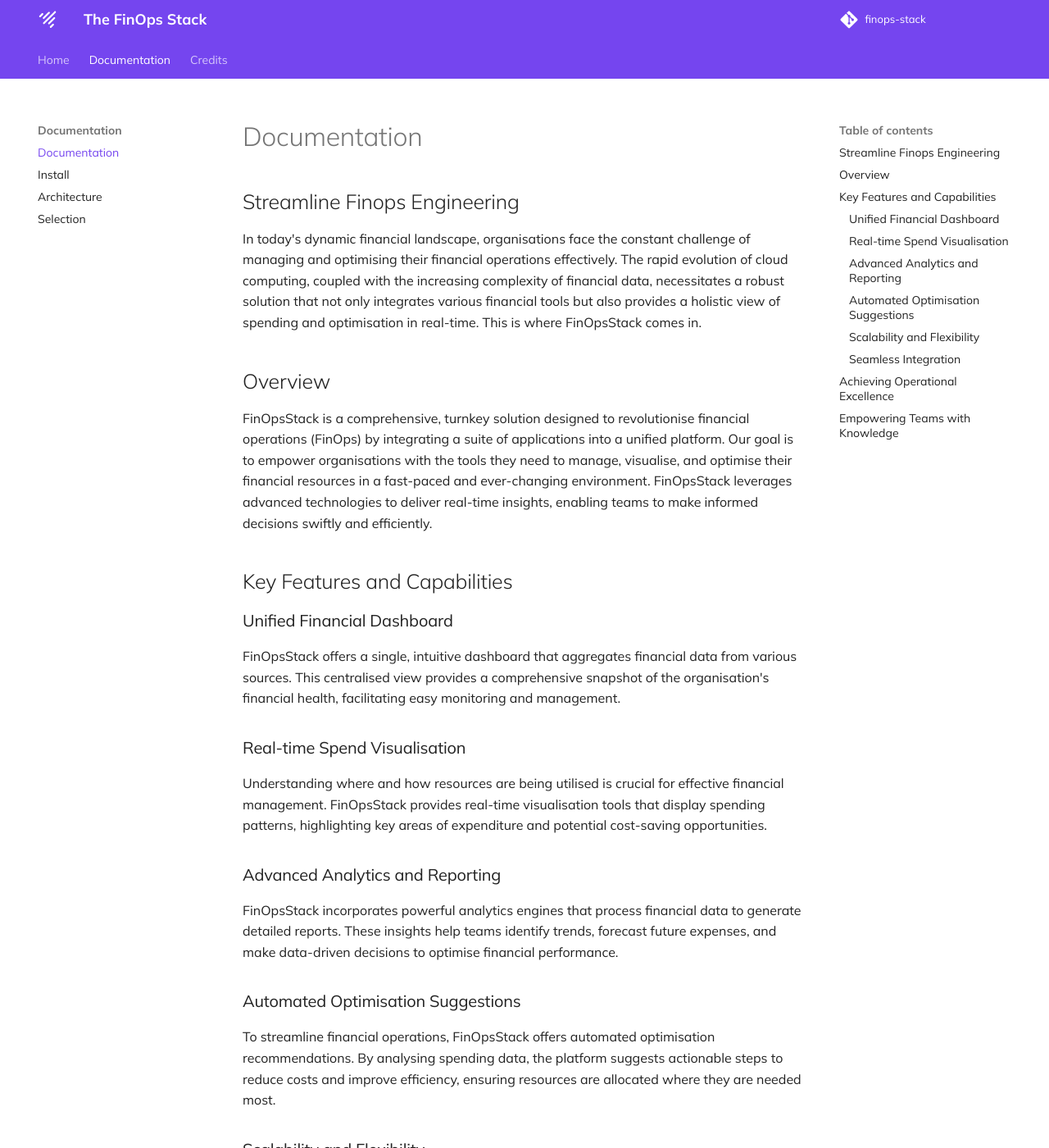
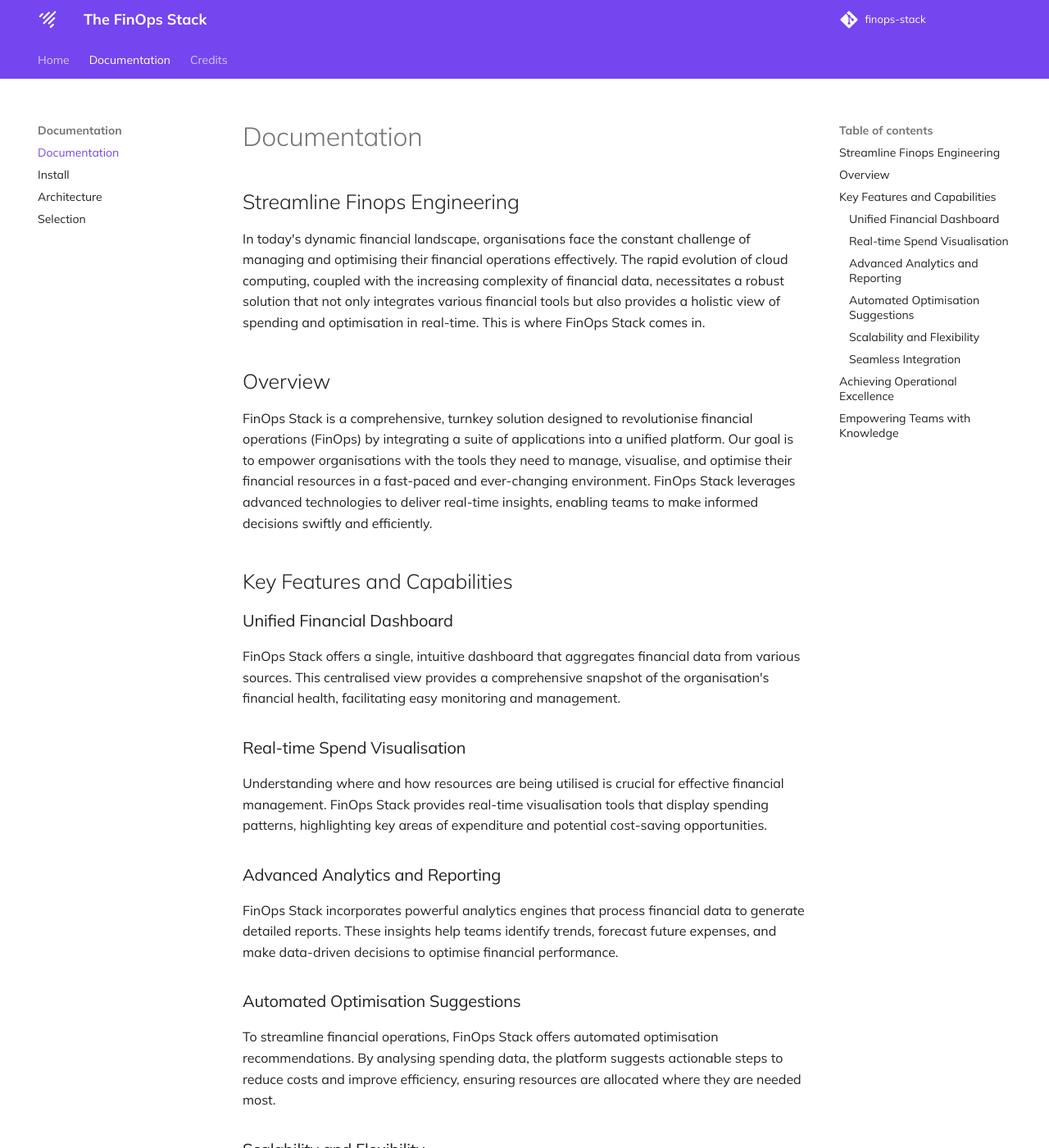
Before and after one commit to jetstack/finops-stack, an MkDocs documentation site: the page built from content/intro.md, in a window 1280 px wide and 1400 px high. Shown: the whole window at 82% size. Built offline with MkDocs 1.6.1 and Material for MkDocs 9.7.7, drawn with Linux system fonts in a browser that asks for light colours; comment, search, counter and statistics services are not loaded; some of the changed text lies outside the part shown.

Commit message:
Change FinOpsStack to FinOps Stack

```diff
--- a/content/intro.md
+++ b/content/intro.md
@@ -4,42 +4,42 @@ title: Documentation
 
 ## Streamline Finops Engineering
 
-In today's dynamic financial landscape, organisations face the constant challenge of managing and optimising their financial operations effectively. The rapid evolution of cloud computing, coupled with the increasing complexity of financial data, necessitates a robust solution that not only integrates various financial tools but also provides a holistic view of spending and optimisation in real-time. This is where FinOpsStack comes in.
+In today's dynamic financial landscape, organisations face the constant challenge of managing and optimising their financial operations effectively. The rapid evolution of cloud computing, coupled with the increasing complexity of financial data, necessitates a robust solution that not only integrates various financial tools but also provides a holistic view of spending and optimisation in real-time. This is where FinOps Stack comes in.
 
 ## Overview
 
-FinOpsStack is a comprehensive, turnkey solution designed to revolutionise financial operations (FinOps) by integrating a suite of applications into a unified platform. Our goal is to empower organisations with the tools they need to manage, visualise, and optimise their financial resources in a fast-paced and ever-changing environment. FinOpsStack leverages advanced technologies to deliver real-time insights, enabling teams to make informed decisions swiftly and efficiently.
+FinOps Stack is a comprehensive, turnkey solution designed to revolutionise financial operations (FinOps) by integrating a suite of applications into a unified platform. Our goal is to empower organisations with the tools they need to manage, visualise, and optimise their financial resources in a fast-paced and ever-changing environment. FinOps Stack leverages advanced technologies to deliver real-time insights, enabling teams to make informed decisions swiftly and efficiently.
 
 ## Key Features and Capabilities
 
 ### Unified Financial Dashboard
 
-FinOpsStack offers a single, intuitive dashboard that aggregates financial data from various sources. This centralised view provides a comprehensive snapshot of the organisation's financial health, facilitating easy monitoring and management.
+FinOps Stack offers a single, intuitive dashboard that aggregates financial data from various sources. This centralised view provides a comprehensive snapshot of the organisation's financial health, facilitating easy monitoring and management.
 
 ### Real-time Spend Visualisation
 
-Understanding where and how resources are being utilised is crucial for effective financial management. FinOpsStack provides real-time visualisation tools that display spending patterns, highlighting key areas of expenditure and potential cost-saving opportunities.
+Understanding where and how resources are being utilised is crucial for effective financial management. FinOps Stack provides real-time visualisation tools that display spending patterns, highlighting key areas of expenditure and potential cost-saving opportunities.
 
 ### Advanced Analytics and Reporting
 
-FinOpsStack incorporates powerful analytics engines that process financial data to generate detailed reports. These insights help teams identify trends, forecast future expenses, and make data-driven decisions to optimise financial performance.
+FinOps Stack incorporates powerful analytics engines that process financial data to generate detailed reports. These insights help teams identify trends, forecast future expenses, and make data-driven decisions to optimise financial performance.
 
 ### Automated Optimisation Suggestions
 
-To streamline financial operations, FinOpsStack offers automated optimisation recommendations. By analysing spending data, the platform suggests actionable steps to reduce costs and improve efficiency, ensuring resources are allocated where they are needed most.
+To streamline financial operations, FinOps Stack offers automated optimisation recommendations. By analysing spending data, the platform suggests actionable steps to reduce costs and improve efficiency, ensuring resources are allocated where they are needed most.
 
 ### Scalability and Flexibility
 
-Designed to adapt to the evolving needs of organisations, FinOpsStack is highly scalable and flexible. Whether a small business or a large enterprise, the platform can be customised to fit specific requirements, growing alongside the organisation.
+Designed to adapt to the evolving needs of organisations, FinOps Stack is highly scalable and flexible. Whether a small business or a large enterprise, the platform can be customised to fit specific requirements, growing alongside the organisation.
 
 ### Seamless Integration
 
-FinOpsStack seamlessly integrates with existing financial tools and systems, eliminating the need for disruptive overhauls. This ensures a smooth transition and minimal downtime, allowing teams to quickly adopt and benefit from the platform.
+FinOps Stack seamlessly integrates with existing financial tools and systems, eliminating the need for disruptive overhauls. This ensures a smooth transition and minimal downtime, allowing teams to quickly adopt and benefit from the platform.
 
 ## Achieving Operational Excellence
 
-The core objective of FinOpsStack is to enhance operational efficiency and financial transparency. By providing a fast and effective means to visualise spending and optimise financial operations, the platform helps teams understand their financial landscape within minutes. This rapid insight enables proactive management, reducing the time and effort required to identify and address financial issues.
+The core objective of FinOps Stack is to enhance operational efficiency and financial transparency. By providing a fast and effective means to visualise spending and optimise financial operations, the platform helps teams understand their financial landscape within minutes. This rapid insight enables proactive management, reducing the time and effort required to identify and address financial issues.
 
 ## Empowering Teams with Knowledge
 
-FinOpsStack is designed with the end-user in mind. Its user-friendly interface and comprehensive documentation ensure that teams can quickly learn and leverage the platform's capabilities. Training modules and support services are available to assist users in navigating the system and maximising its potential.
+FinOps Stack is designed with the end-user in mind. Its user-friendly interface and comprehensive documentation ensure that teams can quickly learn and leverage the platform's capabilities. Training modules and support services are available to assist users in navigating the system and maximising its potential.
```
